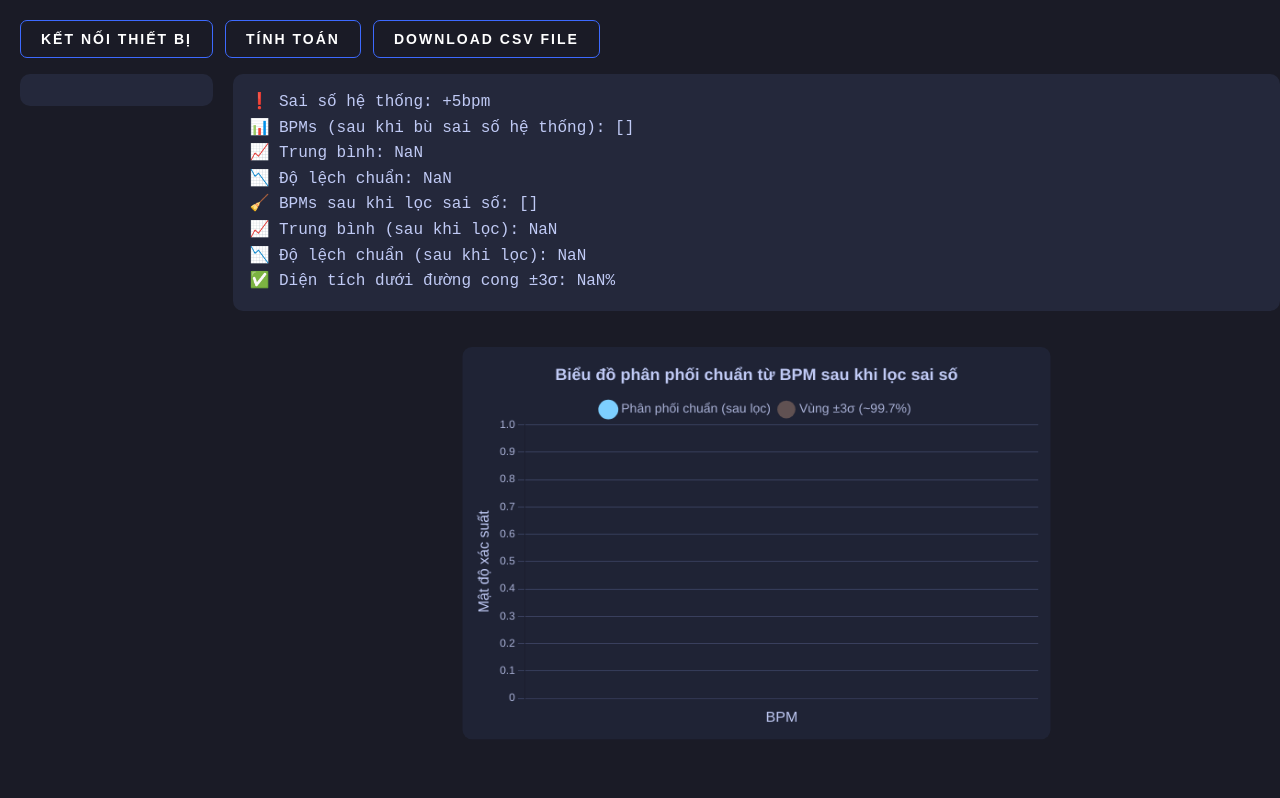
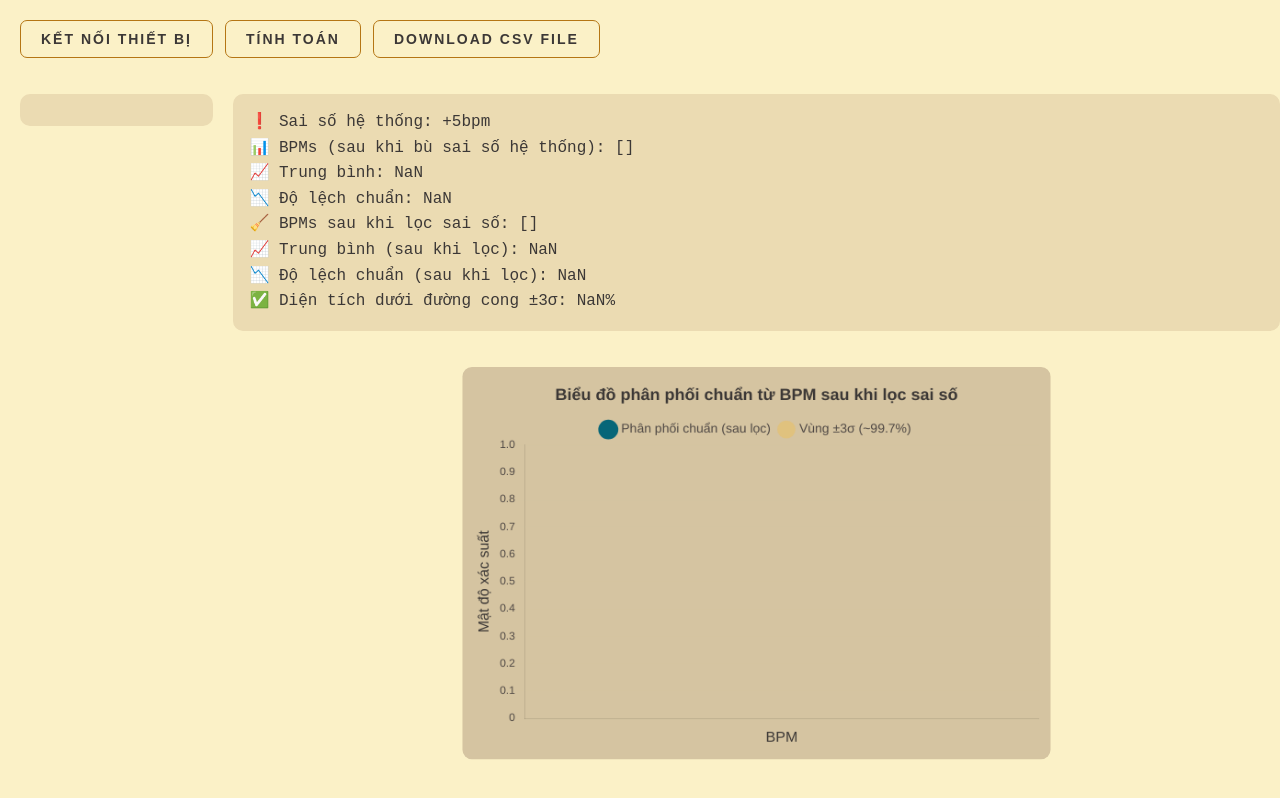
Before and after one commit to ledangquangdangquang/Arduino-heartbeat-web-serial, a plain HTML site: page index.html in a window 1280 px wide. Both pictures are taken after a click on the button "TÍNH TOÁN". Drawn offline with nearby package versions, Linux system fonts and the light colour scheme.

Commit message:
theme capuchin

```diff
--- a/script.js
+++ b/script.js
@@ -78,6 +78,7 @@ let BPMs = lines.map(line => {
 }).filter(v => v !== null);
  // --- Cộng bù sai số hệ thống ---
 BPMs = BPMs.map(bpm => bpm + systematicError);
+BPMs = BPMs.map(bpm => +(bpm + systematicError).toFixed(2));
 
 // --- Thống kê ban đầu ---
 const meanRaw = BPMs.reduce((a, b) => a + b, 0) / BPMs.length;
@@ -156,15 +157,15 @@ new Chart(document.getElementById('normalChart').getContext('2d'), {
         data: yValues,
         borderWidth: 2,
         tension: 0.2,
-        borderColor: '#7dcfff',           // Xanh neon nhẹ
-        pointBackgroundColor: '#7dcfff',
-        pointBorderColor: '#7dcfff',
+        borderColor: '#076678',             // Xanh đậm Gruvbox
+        pointBackgroundColor: '#076678',
+        pointBorderColor: '#076678',
         fill: false
       },
       {
         label: 'Vùng ±3σ (~99.7%)',
         data: shadedY,
-        backgroundColor: 'rgba(248,189,150,0.3)',  // Vàng cam nhạt
+        backgroundColor: 'rgba(250,189,47,0.3)',  // Vàng sáng Gruvbox
         borderColor: 'rgba(0,0,0,0)',
         pointRadius: 0,
         fill: true,
@@ -178,7 +179,7 @@ new Chart(document.getElementById('normalChart').getContext('2d'), {
       title: {
         display: true,
         text: 'Biểu đồ phân phối chuẩn từ BPM sau khi lọc sai số',
-        color: '#c0caf5',
+        color: '#3c3836', // màu chữ chính
         font: {
           size: 18
         }
@@ -186,7 +187,7 @@ new Chart(document.getElementById('normalChart').getContext('2d'), {
       legend: {
         labels: {
           usePointStyle: true,
-          color: '#a9b1d6',
+          color: '#504945', // màu chữ phụ
           font: {
             size: 14
           }
@@ -198,36 +199,37 @@ new Chart(document.getElementById('normalChart').getContext('2d'), {
         title: {
           display: true,
           text: 'BPM',
-          color: '#c0caf5',
+          color: '#3c3836',
           font: { size: 16 }
         },
         ticks: {
-          color: '#a9b1d6',
+          color: '#504945',
           callback: function(value) {
             return value.toFixed(2);
           }
         },
         grid: {
-          color: '#3b4261'
+          color: '#d5c4a1' // màu lưới nhẹ
         }
       },
       y: {
         title: {
           display: true,
           text: 'Mật độ xác suất',
-          color: '#c0caf5',
+          color: '#3c3836',
           font: { size: 16 }
         },
         ticks: {
-          color: '#a9b1d6'
+          color: '#504945'
         },
         grid: {
-          color: '#3b4261'
+          color: '#d5c4a1'
         }
       }
     }
   }
 });
+
 
 // --- Tải về file csv ---
 document.getElementById('download').addEventListener('click', () => {
--- a/style.css
+++ b/style.css
@@ -1,11 +1,11 @@
-/* ==== Tokyo Night Theme ==== */
+/* ==== Gruvbox Light Theme ==== */
 @import url('https://fonts.googleapis.com/css2?family=Fira+Code&display=swap');
 
 body {
   font-family: 'Fira Code', monospace;
   margin: 20px;
-  background-color: #1a1b26;
-  color: #c0caf5;
+  background-color: #fbf1c7;
+  color: #3c3836;
 }
 
 /* ==== Nút bấm phong cách nổi bật ==== */
@@ -13,31 +13,26 @@ button {
   position: relative;
   padding: 10px 20px;
   border-radius: 7px;
-  border: 1px solid rgb(61, 106, 255);
+  border: 1px solid #b57614;
   font-size: 14px;
   text-transform: uppercase;
   font-weight: 600;
   letter-spacing: 2px;
   background: transparent;
-  color: #fff;
+  color: #3c3836;
   overflow: hidden;
   box-shadow: 0 0 0 0 transparent;
-  -webkit-transition: all 0.2s ease-in;
-  -moz-transition: all 0.2s ease-in;
   transition: all 0.2s ease-in;
 }
 
 button:hover {
-  background: rgb(61, 106, 255);
-  box-shadow: 0 0 30px 5px rgba(0, 142, 236, 0.815);
-  -webkit-transition: all 0.2s ease-out;
-  -moz-transition: all 0.2s ease-out;
+  background: #b57614;
+  color: #fbf1c7;
+  box-shadow: 0 0 30px 5px rgba(215, 153, 33, 0.5);
   transition: all 0.2s ease-out;
 }
 
 button:hover::before {
-  -webkit-animation: sh02 0.5s 0s linear;
-  -moz-animation: sh02 0.5s 0s linear;
   animation: sh02 0.5s 0s linear;
 }
 
@@ -50,12 +45,8 @@ button::before {
   top: 7%;
   left: 0%;
   opacity: 0;
-  background: #fff;
-  box-shadow: 0 0 50px 30px #fff;
-  -webkit-transform: skewX(-20deg);
-  -moz-transform: skewX(-20deg);
-  -ms-transform: skewX(-20deg);
-  -o-transform: skewX(-20deg);
+  background: #f9f5d7;
+  box-shadow: 0 0 50px 30px #f9f5d7;
   transform: skewX(-20deg);
 }
 
@@ -64,11 +55,9 @@ button::before {
     opacity: 0;
     left: 0%;
   }
-
   50% {
     opacity: 1;
   }
-
   to {
     opacity: 0;
     left: 100%;
@@ -77,14 +66,13 @@ button::before {
 
 button:active {
   box-shadow: 0 0 0 0 transparent;
-  -webkit-transition: box-shadow 0.2s ease-in;
-  -moz-transition: box-shadow 0.2s ease-in;
   transition: box-shadow 0.2s ease-in;
 }
+
 /* ==== Vùng hiển thị dữ liệu ==== */
 pre {
-  background-color: #24283b;
-  color: #c0caf5;
+  background-color: #ebdbb2;
+  color: #3c3836;
   padding: 16px;
   border-radius: 10px;
   font-size: 16px;
@@ -100,7 +88,7 @@ pre {
   max-width: 100%;
   transform: scale(0.95);
   transform-origin: top center;
-  background-color: #1f2335;
+  background-color: #d5c4a1;
   border-radius: 10px;
   padding: 10px;
 }
@@ -108,7 +96,7 @@ pre {
 /* ==== Bố cục lưới ==== */
 .container {
   display: grid;
-  grid-template-columns:  15.6% 84.4%;
+  grid-template-columns: 15.6% 84.4%;
   grid-template-rows: auto auto;
   gap: 20px;
   grid-template-areas:
@@ -137,5 +125,5 @@ pre {
   display: flex;
   gap: 12px;
   align-items: center;
-  argin-bottom: 20px;
+  margin-bottom: 20px;
 }
```
